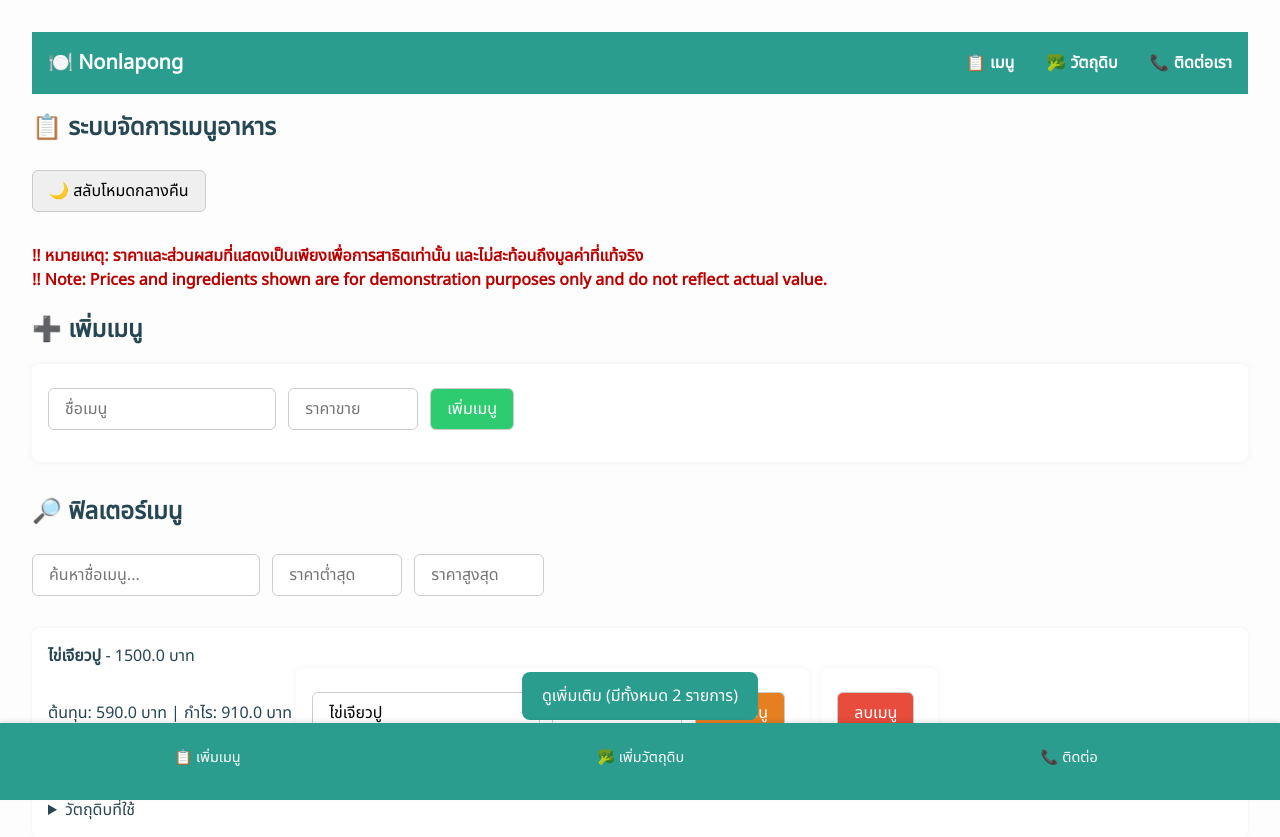
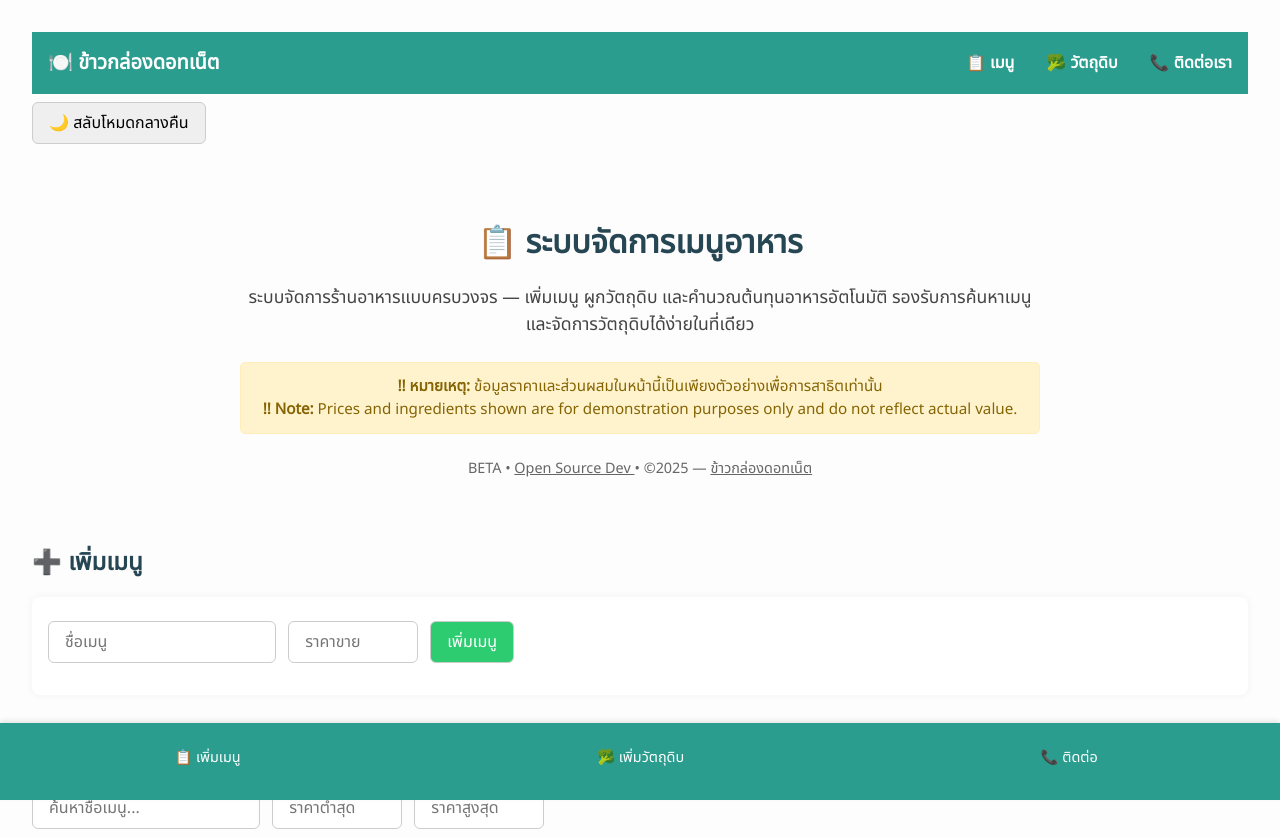
Before and after one commit to kimhwava/kitchen, a Flask app: page / in a window 1280 px wide. Shown: the top 837 px of the page. Run offline with Flask 3, Linux system fonts and the light colour scheme; data comes from the database, SQL or seed files in the repository; some libraries are stand-ins or nearby versions.

Commit message:
Change web page information

```diff
--- a/static/style.css
+++ b/static/style.css
@@ -263,3 +263,46 @@ input[type="number"] { width: 6rem; }
 .line {
   margin-bottom: 1rem;
 }
+
+
+.intro {
+  text-align: center;
+  padding: 2rem 1rem;
+  max-width: 800px;
+  margin: auto;
+}
+
+.intro h1 {
+  font-size: 2rem;
+  margin-bottom: 0.5rem;
+}
+
+.intro-desc {
+  font-size: 1.1rem;
+  color: #444;
+  margin-bottom: 1.5rem;
+}
+
+.alert-box {
+  background: #fff3cd;
+  color: #856404;
+  border: 1px solid #ffeeba;
+  padding: 0.75rem 1rem;
+  border-radius: 5px;
+  margin-bottom: 1.5rem;
+  font-size: 0.95rem;
+}
+
+.version-tag {
+  font-size: 0.9rem;
+  color: #666;
+}
+
+.version-tag a {
+  color: inherit;
+  text-decoration: underline;
+}
+
+.version-tag a:hover {
+  color: #000;
+}
--- a/templates/index.html
+++ b/templates/index.html
@@ -20,7 +20,12 @@
 
 <header>
   <div class="nav-container">
-    <div class="logo">🍽️ Nonlapong</div>
+    <div class="logo">
+  🍽️ <a href="https://kawkong.net" target="_blank" style="text-decoration:none; color:inherit;">
+    ข้าวกล่องดอทเน็ต
+  </a>
+</div>
+
     <div class="hamburger" onclick="toggleMenu()">☰</div>
     <nav id="mobileMenu" class="mobile-nav">
       <a href="#menu-section">📋 เมนู</a>
@@ -28,18 +33,42 @@
       <a href="#contact">📞 ติดต่อเรา</a>
     </nav>
   </div>
-  <h1>📋 ระบบจัดการเมนูอาหาร</h1>
   <button onclick="toggleDarkMode()">🌙 สลับโหมดกลางคืน</button>
 </header>
 
 <div id="toast" class="toast"></div>
 
 <main>
+
+  <!-- Intro Section -->
+<section class="intro">
+  <h1>📋 ระบบจัดการเมนูอาหาร</h1>
+  <p class="intro-desc">
+    ระบบจัดการร้านอาหารแบบครบวงจร — เพิ่มเมนู ผูกวัตถุดิบ และคำนวณต้นทุนอาหารอัตโนมัติ
+    รองรับการค้นหาเมนูและจัดการวัตถุดิบได้ง่ายในที่เดียว
+  </p>
+
+  <!-- Alert Box -->
+  <div class="alert-box">
+    <strong>!! หมายเหตุ:</strong> ข้อมูลราคาและส่วนผสมในหน้านี้เป็นเพียงตัวอย่างเพื่อการสาธิตเท่านั้น
+    <br>
+    <strong>!! Note:</strong> Prices and ingredients shown are for demonstration purposes only and do not reflect actual value.
+  </div>
+
+  <!-- Version Tag -->
+  <p class="version-tag">
+    BETA •
+    <a href="https://github.com/kimhwava/kitchen" target="_blank" rel="noopener noreferrer">
+      Open Source Dev
+    </a> • ©2025 —
+    <a href="https://kawkong.net" target="_blank" title="ข้าวกล่องดอทเน็ต">
+      ข้าวกล่องดอทเน็ต
+    </a>
+  </p>
+</section>
+
+
   <section>
-    <p style="color:#b00; font-weight:bold;">
-  !! หมายเหตุ: ราคาและส่วนผสมที่แสดงเป็นเพียงเพื่อการสาธิตเท่านั้น และไม่สะท้อนถึงมูลค่าที่แท้จริง<br>
-  !! Note: Prices and ingredients shown are for demonstration purposes only and do not reflect actual value.
-</p>
 
     <h2>➕ เพิ่มเมนู</h2>
     <form action="/add_menu" method="POST" onsubmit="return confirmAdd('เมนู')">
```
